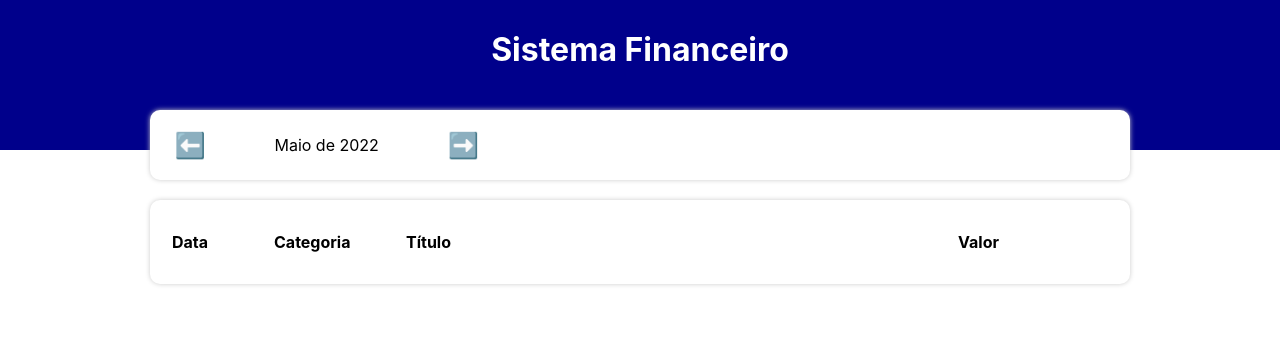
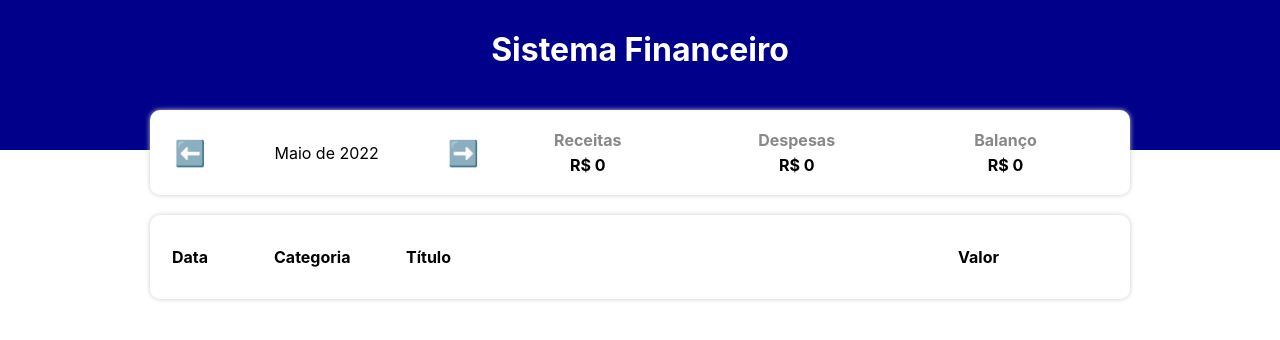
Before and after one commit to Wanderson-A-Timoteo/expense-tracker, a React (Create React App) app: page / in a window 1280 px wide. Shown: the top 340 px of the page. Built offline with nearby package versions, Linux system fonts and the light colour scheme.

Commit message:
Add Componente ResumeItem para mostrar as despesas, receitas e balanço

```diff
--- a/src/components/InfoArea/index.tsx
+++ b/src/components/InfoArea/index.tsx
@@ -1,5 +1,6 @@
 import * as C from './styles';
 import { formatCurrentMonth } from '../../helpers/dateFilter';
+import { ResumeItem } from '../ResumeItem/index';
 
 type Props = {
   currentMonth: string;
@@ -32,7 +33,9 @@
         <C.MonthArrow onClick={handleNextMonth}> ➡️ </C.MonthArrow>
       </C.MonthArea>
       <C.ResumeArea>
-
+        <ResumeItem title="Receitas" value={income} />
+        <ResumeItem title="Despesas" value={expense} />
+        <ResumeItem title="Balanço" value={income - expense} />
       </C.ResumeArea>
     </C.Container>
   )
--- /dev/null
+++ b/src/components/ResumeItem/index.tsx
@@ -0,0 +1,15 @@
+import * as C from './styles';
+
+type Props = {
+  title: string;
+  value: number;
+}
+
+export const ResumeItem = ({ title, value } : Props) => {
+  return (
+    <C.Container>
+      <C.Title> { title } </C.Title>
+      <C.Info> R$ { value } </C.Info>
+    </C.Container>
+  );
+}
--- /dev/null
+++ b/src/components/ResumeItem/styles.ts
@@ -0,0 +1,18 @@
+import styled from "styled-components";
+
+export const Container = styled.div`
+  flex: 1;
+`;
+
+export const Title = styled.div`
+  text-align: center;
+  font-weight: bold;
+  color: #888;
+  margin-bottom: 5px;
+`;
+
+export const Info = styled.div`
+  text-align: center;
+  font-weight: bold;
+  color: #000;
+`;
```
